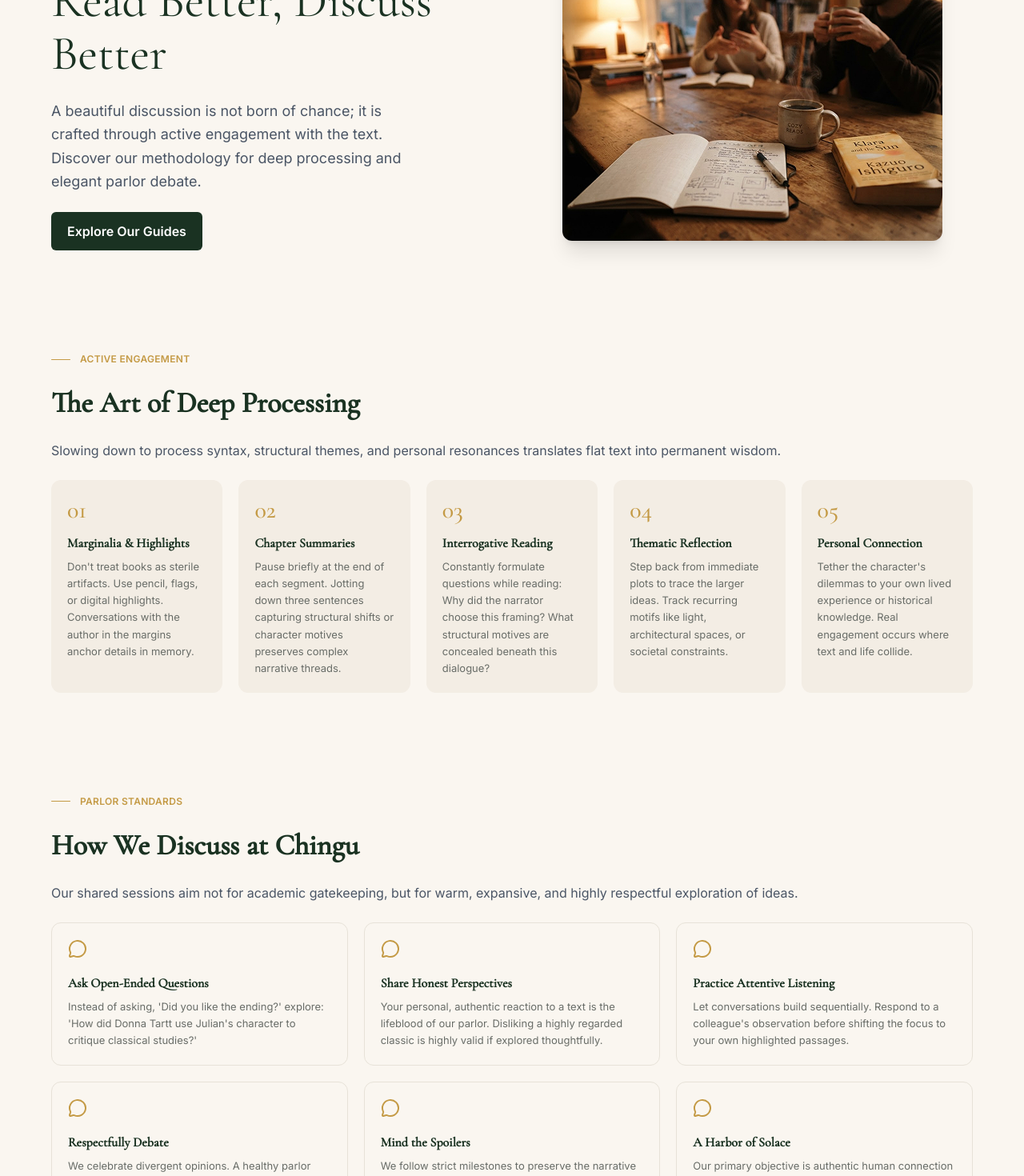
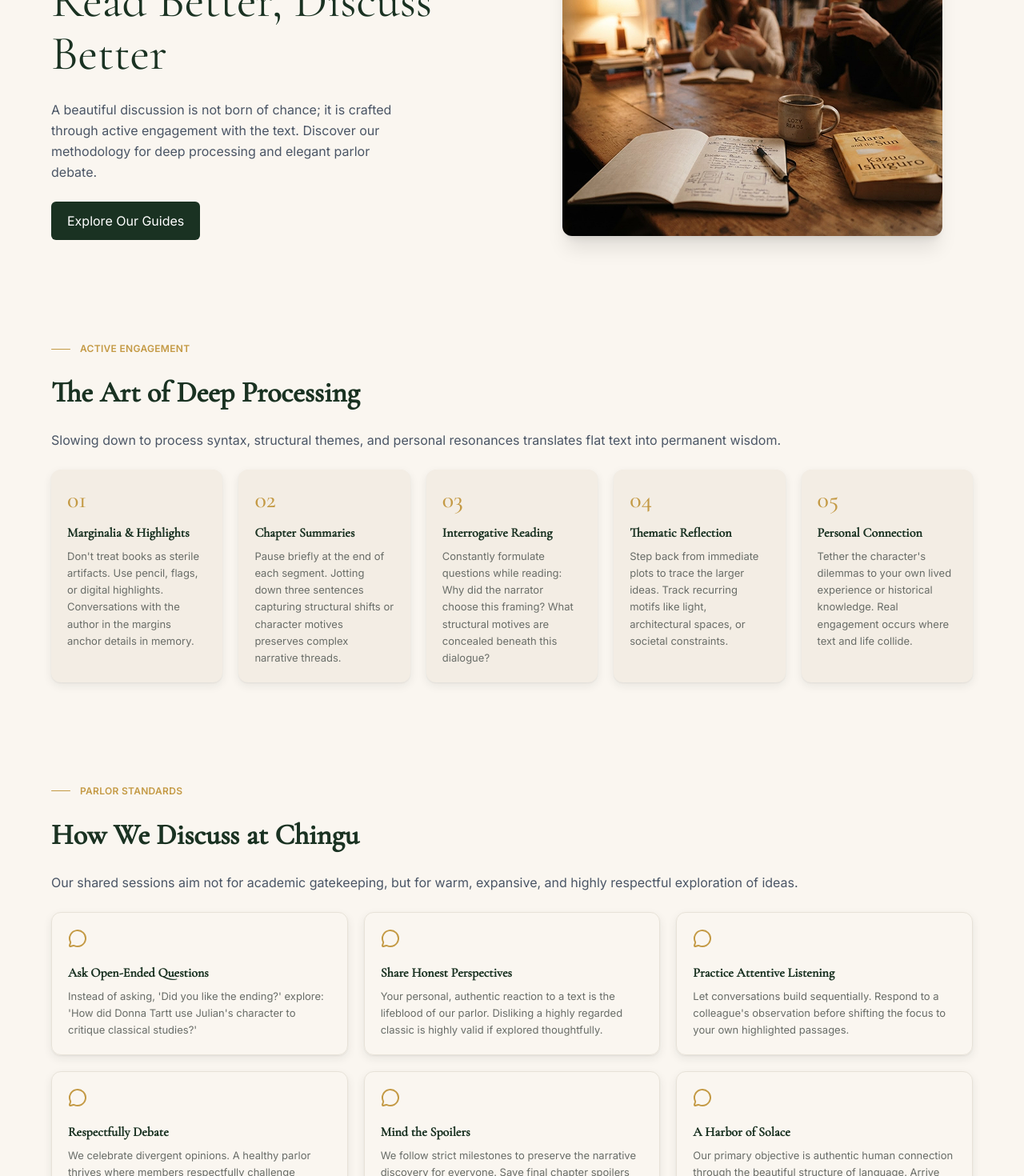
Before and after one commit to chingu-voyages/V62-tier3-team-34, an Angular app in the folder client/: page /read-discuss in a window 1280 px wide. Shown: the part 160-1630 px from the top of the page at 80% size. Built offline with nearby package versions, Linux system fonts and the light colour scheme.

Commit message:
Enhance styling and interactivity of components

```diff
--- a/client/src/app/pages/read-discuss/components/discuss-card/discuss-card.html
+++ b/client/src/app/pages/read-discuss/components/discuss-card/discuss-card.html
@@ -1,4 +1,4 @@
-<div class="flex flex-col gap-2 p-5 rounded-xl border border-sand h-full" >
+<div class="flex flex-col gap-2 p-5 rounded-xl border border-sand h-full shadow-card transition duration-200 hover:-translate-y-1 hover:shadow-book motion-reduce:transition-none motion-reduce:hover:translate-y-0" >
     <svg
         xmlns="http://www.w3.org/2000/svg"
         width="24" height="24"
--- a/client/src/app/pages/read-discuss/components/feature-card/feature-card.html
+++ b/client/src/app/pages/read-discuss/components/feature-card/feature-card.html
@@ -1,4 +1,4 @@
-<div class="flex flex-col gap-2 p-5 rounded-xl bg-card h-full" >
+<div class="flex flex-col gap-2 p-5 rounded-xl bg-card h-full shadow-card transition duration-200 hover:-translate-y-1 hover:shadow-book motion-reduce:transition-none motion-reduce:hover:translate-y-0" >
     <h2 class="text-3xl font-serif font-medium text-gold mb-1">{{ feature().stepNumber }}</h2>
     <h3 class="text-base font-semibold font-serif text-forest leading-snug">{{ feature().title }}</h3>
     <p class="text-muted text-[13px] leading-relaxed">{{ feature().description }}</p>
--- a/client/src/app/pages/read-discuss/read-discuss.html
+++ b/client/src/app/pages/read-discuss/read-discuss.html
@@ -8,8 +8,9 @@
         <p class="text-xs font-semibold uppercase tracking-wide text-gold">Literary Criticism &middot; The Parlor Standard</p>
       </div>
       <h2 class="font-serif text-6xl font-normal leading-[1.1] text-forest">Read Better, Discuss Better</h2>
-      <p class="text-gray-600 text-lg max-w-md leading-relaxed">A beautiful discussion is not born of chance; it is crafted through active engagement with the text. Discover our methodology for deep processing and elegant parlor debate.</p>
-      <button class="rounded-md bg-forest px-5 py-3 font-semibold text-white">Explore Our Guides</button>
+      <p class="text-gray-600 text-base max-w-md leading-relaxed">A beautiful discussion is not born of chance; it is crafted through active engagement with the text. Discover our methodology for deep processing and elegant parlor debate.</p>
+      <button class="cursor-pointer rounded-md bg-forest px-5 py-3  text-white">Explore Our Guides</button>
+
     </div>
     <div class="md:w-1/2 flex justify-center" >
       <img
@@ -62,8 +63,8 @@
       <h2 class="font-serif text-4xl font-semibold leading-tight text-forest" >Experience the Philosophy Space</h2>
       <p class="text-gray-600 text-base max-w-3xl leading-relaxed mb-6 text-center" >Step into our structured bi-weekly sessions. Bring your highlights, your lingering questions, and your open curiosity. Our hosts guide each session to ensure every voice joins the tapestry.</p>
       <div class="flex flex-col sm:flex-row gap-4" >
-        <button class="rounded-md bg-forest px-5 py-3 font-semibold text-white text-sm">Become a Member</button>
-        <button class="rounded-md bg-linen px-5 py-3 font-semibold text-forest border border-forest text-sm">View Session Schedule</button>
+        <button class="cursor-pointer rounded-md bg-forest px-5 py-3 font-semibold text-white text-sm">Become a Member</button>
+        <button class="cursor-pointer rounded-md bg-linen px-5 py-3 font-semibold text-forest border border-forest text-sm">View Session Schedule</button>
       </div>
     </div>
 
```
